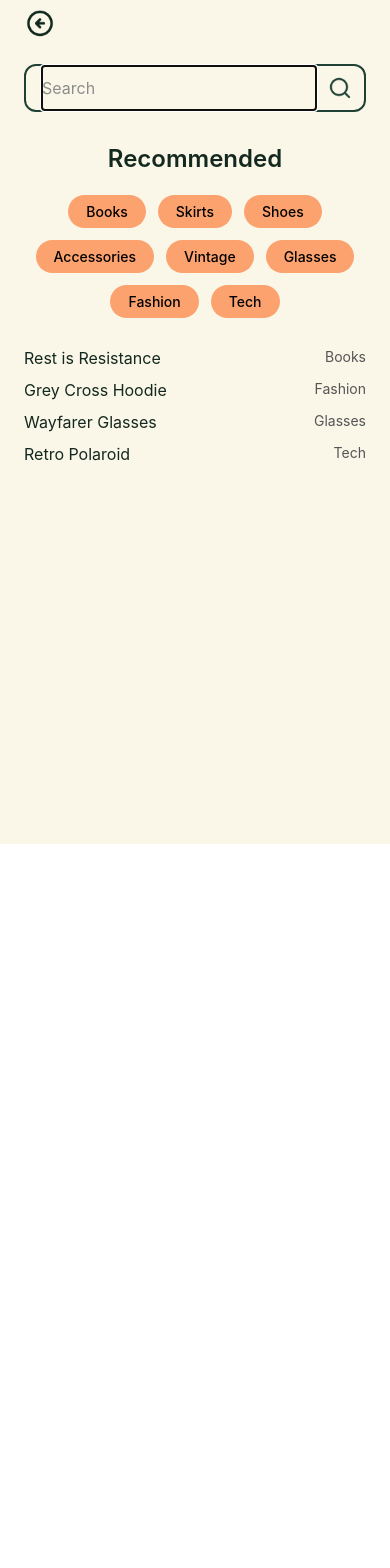
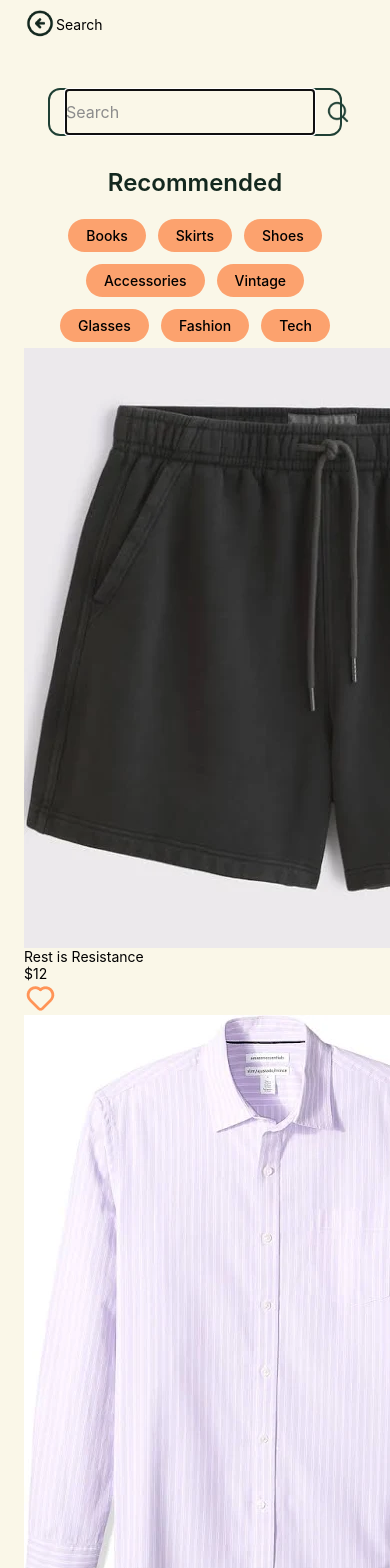
Before and after one commit to anchen2/DFA-ES1-illini-swap, a React Native app in the folder illini-swap/: screen /Search in a window 390 px wide. Shown: the top 1568 px of the page. Before the commit the page ends 844 px from the top, so only its background shows below. Built offline with nearby package versions, Linux system fonts and the light colour scheme.

Commit message:
Add search frontend with grid, pagination, and empty states

```diff
--- a/illini-swap/App.js
+++ b/illini-swap/App.js
@@ -28,7 +28,7 @@ export default function App() {
     <OffersProvider>
     <FavoritesProvider>
     <NavigationContainer>
-      <Stack.Navigator initialRouteName="Entry" screenOptions={{ headerShown: false }}>
+      <Stack.Navigator initialRouteName="Home" screenOptions={{ headerShown: false }}>
         <Stack.Screen name="Entry" component={EntryScreen} />
         <Stack.Screen name="Sign In" component={SignInScreen} />
         <Stack.Screen name="Sign Up" component={SignUpScreen} />
--- a/illini-swap/SearchScreen.js
+++ b/illini-swap/SearchScreen.js
@@ -9,6 +9,8 @@ import {
   StyleSheet,
 } from "react-native";
 import { SafeAreaView } from "react-native-safe-area-context";
+import { useFavorites } from "./FavoritesContext";
+import { KeyboardAvoidingView, Platform } from "react-native";
 
 /** ------------------------------------------------------------------
  *  SearchScreen
@@ -31,25 +33,37 @@ const RECOMMENDED_TAGS = [
   "Tech",
 ];
 
+const PAGE_SIZE = 6;
+
 // NOTE: replace this with your real items source or a Context.
 const MOCK_ITEMS = [
-  { id: 1, title: "Rest is Resistance", category: "Books" },
-  { id: 2, title: "Grey Cross Hoodie", category: "Fashion" },
-  { id: 3, title: "Wayfarer Glasses", category: "Glasses" },
-  { id: 4, title: "Retro Polaroid", category: "Tech" },
-  // ...
+  { id: 1, source: require("./images/item1.png"), title: "Rest is Resistance", price: "$12", category: "Books" },
+  { id: 2, source: require("./images/item2.png"), title: "Grey Cross Hoodie", price: "$35", category: "Fashion" },
+  { id: 3, source: require("./images/item3.png"), title: "Wayfarer Glasses", price: "$20", category: "Glasses" },
+  { id: 4, source: require("./images/item4.png"), title: "Retro Polaroid", price: "$45", category: "Tech" },
+  { id: 5, source: require("./images/item1.png"), title: "Python Textbook", price: "$18", category: "Books" },
+  { id: 6, source: require("./images/item2.png"), title: "Vintage Skirt", price: "$22", category: "Skirts" },
+  { id: 7, source: require("./images/item3.png"), title: "Running Shoes", price: "$60", category: "Shoes" },
+  { id: 8, source: require("./images/item4.png"), title: "Gold Bracelet", price: "$15", category: "Accessories" },
 ];
 
 const SearchScreen = ({ navigation }) => {
   const inputRef = useRef(null);
   const [query, setQuery] = useState("");
   const [activeTag, setActiveTag] = useState(null);
+  const [page, setPage] = useState(1);
+  const { favorites, toggleFavorite } = useFavorites();
 
   // Auto‑focus search bar when screen mounts
   useEffect(() => {
     const timer = setTimeout(() => inputRef.current?.focus(), 100);
     return () => clearTimeout(timer);
   }, []);
+
+  // When search changes, reset pagination
+  useEffect(() => {
+    setPage(1);
+  }, [query, activeTag]);
 
   // ------------------------------------------------------------------
   // Filtering logic
@@ -62,6 +76,13 @@ const SearchScreen = ({ navigation }) => {
       : true;
     return matchesTag && matchesQuery;
   });
+
+  const paginated = filtered.slice(0, page * PAGE_SIZE);
+  const hasMore = paginated.length < filtered.length;
+  const loadMore = () => {
+    if (hasMore) setPage((p) => p + 1);
+  };
+
 
   // ------------------------------------------------------------------
   // UI helpers
@@ -79,22 +100,52 @@ const SearchScreen = ({ navigation }) => {
     );
   };
 
-  const renderItem = ({ item }) => (
-    <View style={styles.resultRow}>
-      <Text style={styles.resultText}>{item.title}</Text>
-      <Text style={styles.resultCat}>{item.category}</Text>
-    </View>
-  );
+  const renderItem = ({ item, index }) => {
+    const imgSrc = typeof item.source === "string" ? { uri: item.source } : item.source;
+    const isRightColumn = index % 2 === 1;
+
+
+  //   (
+  //   <View style={styles.resultRow}>
+  //     <Text style={styles.resultText}>{item.title}</Text>
+  //     <Text style={styles.resultCat}>{item.category}</Text>
+  //   </View>
+  // );
 
   return (
-    <SafeAreaView style={styles.container}>
-      {/* Header row */}
-      <View style={styles.headerRow}>
-        <TouchableOpacity onPress={() => navigation.goBack()}>
-          <Image source={require("./icons/arrow-left.png")} style={styles.icon} />
+      <TouchableOpacity
+        style={[styles.listingBox, isRightColumn && styles.listingBoxRight]}
+        onPress={() =>
+          navigation.navigate("Item", {
+            image: imgSrc,
+            title: item.title,
+            price: item.price,
+            description: item.description,
+            seller: { name: "Illini Swap User", rating: 4, sold: 10, active: "Active Today" },
+          })
+        }
+      >
+        <Image source={imgSrc} style={styles.listingImage} resizeMode="cover" />
+        <Text style={styles.listingTitle} numberOfLines={1}>{item.title}</Text>
+        <View style={styles.priceRow}>
+          <Text style={styles.listingPrice}>{item.price}</Text>
+          <TouchableOpacity onPress={() => toggleFavorite(item.id)}>
+            <Image
+              source={
+                favorites[item.id]
+                  ? require("./icons/filled_heart.png")
+                  : require("./icons/hollow-heart.png")
+              }
+              style={styles.heartIcon}
+            />
           </TouchableOpacity>
         </View>
+      </TouchableOpacity>
+    );
+  };
 
+  const ListHeader = () => (
+    <View>
       {/* Search bar */}
       <View style={styles.searchBox}>
         <TextInput
@@ -105,6 +156,7 @@ const SearchScreen = ({ navigation }) => {
           onChangeText={setQuery}
           style={styles.input}
           returnKeyType="search"
+          clearButtonMode="while-editing"
         />
         <Image source={require("./icons/search.png")} style={styles.searchIcon} />
       </View>
@@ -113,19 +165,70 @@ const SearchScreen = ({ navigation }) => {
       <Text style={styles.recommendedTitle}>Recommended</Text>
       <View style={styles.chipWrap}>{RECOMMENDED_TAGS.map(renderChip)}</View>
 
-      {/* Results list */}
+      {/* Results count */}
+      {(query.length > 0 || activeTag) && (
+        <Text style={styles.resultsCount}>
+          {filtered.length} result{filtered.length !== 1 ? "s" : ""}
+          {activeTag ? ` in ${activeTag}` : ""}
+        </Text>
+      )}
+    </View>
+  );
+
+  const ListEmpty = () => (
+    <View style={styles.emptyContainer}>
+      <Text style={styles.emptyEmoji}>🔍</Text>
+      <Text style={styles.emptyTitle}>No items found</Text>
+      <Text style={styles.emptySubtitle}>
+        Try a different search term or category
+      </Text>
+    </View>
+  );
+
+  const ListFooter = () => {
+    if (!hasMore || filtered.length === 0) return null;
+    return (
+      <TouchableOpacity style={styles.loadMoreButton} onPress={loadMore}>
+        <Text style={styles.loadMoreText}>Load More</Text>
+      </TouchableOpacity>
+    );
+  };
+
+  return (
+    <SafeAreaView style={styles.container}>
+      <KeyboardAvoidingView
+        style={{ flex: 1 }}
+        behavior={Platform.OS === "ios" ? "padding" : "height"}
+        keyboardVerticalOffset={0}
+      >
+        {/* Header row with back arrow */}
+        <View style={styles.headerRow}>
+          <TouchableOpacity onPress={() => navigation.goBack()}>
+            <Image source={require("./icons/arrow-left.png")} style={styles.icon} />
+          </TouchableOpacity>
+          <Text style={styles.headerTitle}>Search</Text>
+          <View style={styles.icon} />{/* spacer to center title */}
+        </View>
+
+        {/* Results grid */}
         <FlatList
-        data={filtered}
+          data={paginated}
           keyExtractor={(item) => item.id.toString()}
           renderItem={renderItem}
-        ListEmptyComponent={() => (
-          <Text style={styles.noResults}>No matching items.</Text>
-        )}
+          numColumns={2}
+          ListHeaderComponent={ListHeader}
+          ListEmptyComponent={ListEmpty}
+          ListFooterComponent={ListFooter}
+          onEndReached={loadMore}
+          onEndReachedThreshold={0.4}
+          keyboardShouldPersistTaps="handled"
           contentContainerStyle={styles.listContent}
         />
+      </KeyboardAvoidingView>
     </SafeAreaView>
   );
 };
+
 
 // ------------------------------------------------------------------
 // Styles
--- a/illini-swap/package.json
+++ b/illini-swap/package.json
@@ -19,7 +19,7 @@
     "@react-navigation/stack": "^7.2.10",
     "expo": "^53.0.5",
     "expo-auth-session": "~6.1.5",
-    "expo-dev-client": "~5.1.8",
+    "expo-dev-client": "^6.0.20",
     "expo-image-picker": "~16.1.4",
     "expo-status-bar": "~2.2.3",
     "firebase": "^11.6.1",
```
Also changed, not shown: 1 other file (tests, documents, lock files or other folders). Lines whose indentation alone changed are shown as unchanged.
